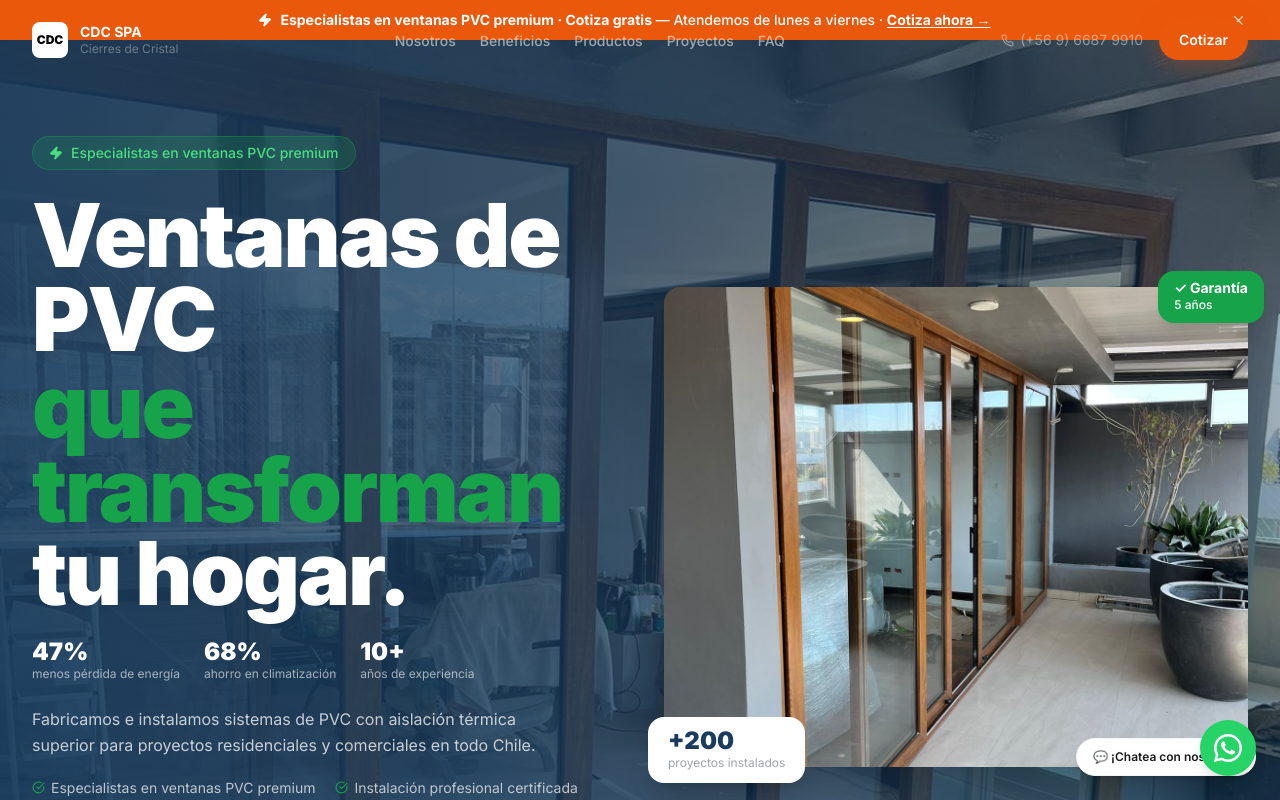
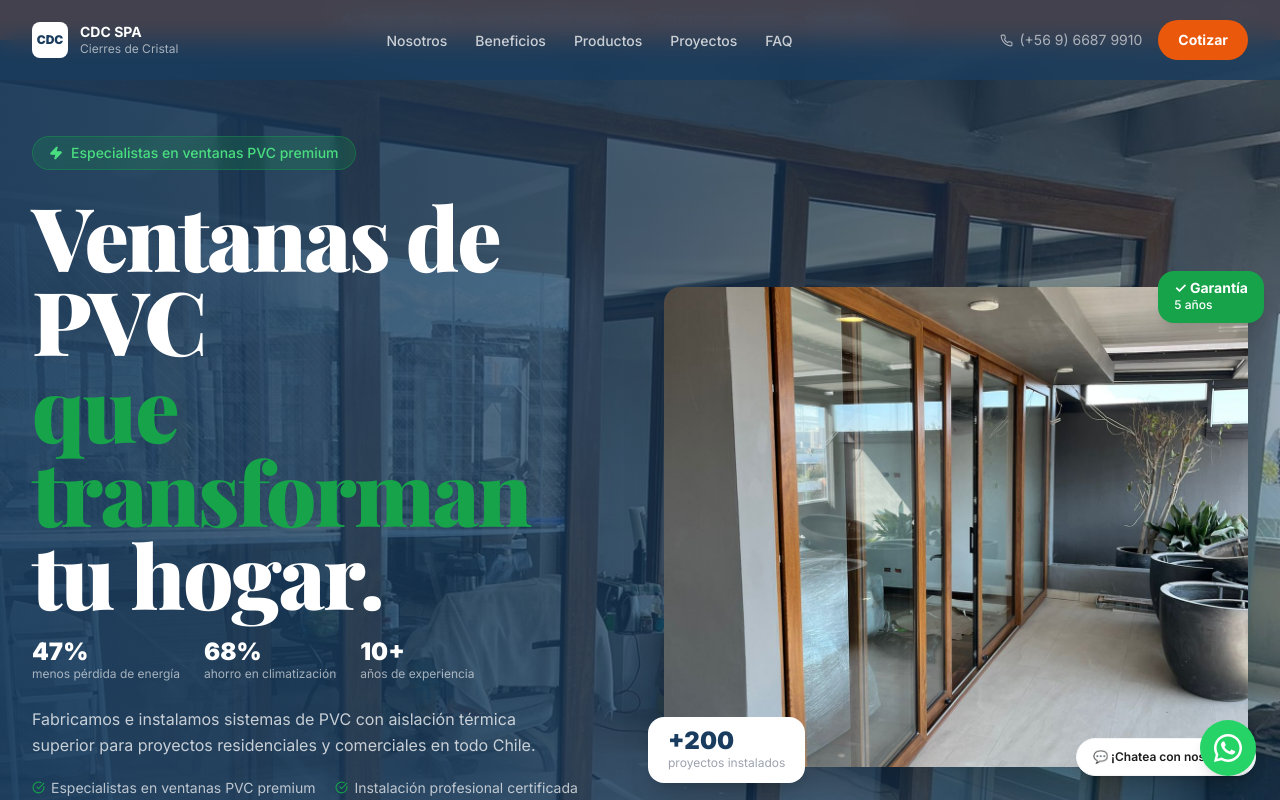
Before and after one commit to JuanJoContreras/landing.cdcspa.0, a Next.js app: page / in a window 1280 px wide. Shown: the top 800 px of the page. Built offline with nearby package versions, Linux system fonts and the light colour scheme.

Commit message:
feat: Playfair Display serif en hero y títulos de sección

```diff
--- a/src/app/globals.css
+++ b/src/app/globals.css
@@ -1,4 +1,4 @@
-@import url('https://fonts.googleapis.com/css2?family=Inter:wght@300;400;500;600;700;800;900&display=swap');
+@import url('https://fonts.googleapis.com/css2?family=Inter:wght@300;400;500;600;700;800;900&family=Playfair+Display:wght@700;800;900&display=swap');
 
 @tailwind base;
 @tailwind components;
@@ -21,7 +21,7 @@
   .btn-outline {
     @apply inline-flex items-center gap-2 border-2 border-white text-white hover:bg-white hover:text-[#1A3C5E] font-semibold px-7 py-3.5 rounded-full transition-all duration-200;
   }
-  .section-title { @apply text-3xl md:text-4xl lg:text-5xl font-bold text-[#1A3C5E] leading-tight; }
+  .section-title { @apply font-display text-3xl md:text-4xl lg:text-5xl font-bold text-[#1A3C5E] leading-tight; }
   .section-subtitle { @apply text-[#4A4A4A] text-lg md:text-xl leading-relaxed; }
   .card { @apply bg-white rounded-2xl p-6 shadow-[0_2px_20px_rgba(0,0,0,0.07)] hover:shadow-[0_8px_40px_rgba(26,60,94,0.15)] transition-all duration-300; }
   .input-field {
--- a/src/components/sections/FormSection.tsx
+++ b/src/components/sections/FormSection.tsx
@@ -89,11 +89,11 @@ export function FormSection() {
                 { step: "4", title: "Instalación profesional", desc: "Con garantía incluida" },
               ].map((item) => (
                 <li key={item.step} className="flex items-start gap-4">
-                  <div className="w-8 h-8 rounded-full bg-green-400/20 border border-[#EA580C]/30 text-[#EA580C] flex items-center justify-center text-sm font-bold shrink-0 mt-0.5">
+                  <div className="w-8 h-8 rounded-full bg-[#1A3C5E] text-white flex items-center justify-center text-sm font-bold shrink-0 mt-0.5">
                     {item.step}
                   </div>
                   <div>
-                    <p className="font-semibold text-white text-sm">{item.title}</p>
+                    <p className="font-semibold text-[#1A3C5E] text-sm">{item.title}</p>
                     <p className="text-[#8A8A8E] text-xs">{item.desc}</p>
                   </div>
                 </li>
--- a/src/components/sections/Hero.tsx
+++ b/src/components/sections/Hero.tsx
@@ -56,7 +56,7 @@ export function Hero() {
               initial={{ opacity: 0, y: 40 }}
               animate={{ opacity: 1, y: 0 }}
               transition={{ duration: 0.7, delay: 0.2 }}
-              className="font-black text-white leading-[0.95] tracking-tight mb-6"
+              className="font-display font-black text-white leading-[0.95] tracking-tight mb-6"
               style={{ fontSize: "clamp(3rem, 7vw, 5.5rem)" }}
             >
               Ventanas de PVC
--- a/src/components/sections/Navbar.tsx
+++ b/src/components/sections/Navbar.tsx
@@ -34,7 +34,9 @@ export function Navbar() {
       animate={{ y: 0 }}
       transition={{ duration: 0.5, ease: "easeOut" }}
       className={`fixed top-0 left-0 right-0 z-50 transition-all duration-300 ${
-        scrolled ? "bg-[#1A3C5E]/95 backdrop-blur-md shadow-lg" : "bg-transparent"
+        scrolled
+          ? "bg-[#1A3C5E] shadow-lg"
+          : "bg-[#1A3C5E]/80 backdrop-blur-md"
       }`}
     >
       <nav className="max-w-7xl mx-auto px-4 sm:px-6 lg:px-8">
@@ -47,24 +49,24 @@ export function Navbar() {
             className="flex items-center gap-3 shrink-0 group"
           >
             <div className="w-9 h-9 bg-white rounded-lg flex items-center justify-center group-hover:scale-105 transition-transform">
-              <span className="text-[#0A0A0A] font-black text-xs">CDC</span>
+              <span className="text-[#1A3C5E] font-black text-xs">CDC</span>
             </div>
             <div className="hidden sm:block">
               <p className="text-white font-bold text-sm leading-tight">CDC SPA</p>
-              <p className="text-white/35 text-xs">Cierres de Cristal</p>
+              <p className="text-white/60 text-xs">Cierres de Cristal</p>
             </div>
           </a>
 
-          {/* Desktop nav - centered */}
-          <ul className="hidden lg:flex items-center gap-6 flex-1 justify-center">
+          {/* Desktop nav */}
+          <ul className="hidden lg:flex items-center gap-7 flex-1 justify-center">
             {navLinks.map((link) => (
               <li key={link.href}>
                 <button
                   onClick={() => handleNavClick(link.href)}
-                  className="text-white/55 hover:text-white text-sm font-medium transition-colors duration-200 whitespace-nowrap relative group"
+                  className="text-white/75 hover:text-white text-sm font-medium transition-colors duration-200 whitespace-nowrap relative group"
                 >
                   {link.label}
-                  <span className="absolute -bottom-0.5 left-0 w-0 h-px bg-green-400 group-hover:w-full transition-all duration-300" />
+                  <span className="absolute -bottom-0.5 left-0 w-0 h-px bg-[#EA580C] group-hover:w-full transition-all duration-300" />
                 </button>
               </li>
             ))}
@@ -72,12 +74,13 @@ export function Navbar() {
 
           {/* Desktop right */}
           <div className="hidden md:flex items-center gap-4 shrink-0">
-            <a href="tel:+56966879910" className="flex items-center gap-1.5 text-white/45 hover:text-white/70 text-sm transition-colors whitespace-nowrap">
-              <Phone size={13} aria-hidden /> <span className="hidden xl:inline">{PHONE_DISPLAY}</span>
+            <a href="tel:+56966879910" className="flex items-center gap-1.5 text-white/60 hover:text-white text-sm transition-colors whitespace-nowrap">
+              <Phone size={13} aria-hidden />
+              <span className="hidden xl:inline">{PHONE_DISPLAY}</span>
             </a>
             <button
               onClick={() => handleNavClick("#cotizar")}
-              className="btn-primary text-sm px-5 py-2.5 transition-all whitespace-nowrap"
+              className="bg-[#EA580C] hover:bg-[#C2410C] text-white font-bold text-sm px-5 py-2.5 rounded-full transition-all whitespace-nowrap hover:-translate-y-0.5"
             >
               Cotizar
             </button>
@@ -86,7 +89,7 @@ export function Navbar() {
           {/* Mobile hamburger */}
           <button
             onClick={() => setMenuOpen(!menuOpen)}
-            className="md:hidden text-white/70 hover:text-white p-2 rounded-lg hover:bg-white/8 transition-colors shrink-0"
+            className="md:hidden text-white p-2 rounded-lg hover:bg-white/10 transition-colors shrink-0"
             aria-label={menuOpen ? "Cerrar menú" : "Abrir menú"}
           >
             {menuOpen ? <X size={20} /> : <Menu size={20} />}
@@ -102,25 +105,25 @@ export function Navbar() {
             animate={{ opacity: 1, height: "auto" }}
             exit={{ opacity: 0, height: 0 }}
             transition={{ duration: 0.22 }}
-            className="md:hidden bg-[#1A3C5E]/98 border-t border-white/10 overflow-hidden backdrop-blur-md"
+            className="md:hidden bg-[#1A3C5E] border-t border-white/10 overflow-hidden"
           >
             <div className="px-4 pt-2 pb-5 space-y-1">
               {navLinks.map((link) => (
                 <button
                   key={link.href}
                   onClick={() => handleNavClick(link.href)}
-                  className="block w-full text-left text-white/60 hover:text-white hover:bg-white/5 px-4 py-3 rounded-xl text-sm font-medium transition-colors"
+                  className="block w-full text-left text-white/75 hover:text-white hover:bg-white/10 px-4 py-3 rounded-xl text-sm font-medium transition-colors"
                 >
                   {link.label}
                 </button>
               ))}
               <div className="pt-3 flex flex-col gap-2">
-                <a href="tel:+56966879910" className="flex items-center gap-2 text-white/40 px-4 py-2 text-sm">
+                <a href="tel:+56966879910" className="flex items-center gap-2 text-white/50 px-4 py-2 text-sm">
                   <Phone size={13} /> {PHONE_DISPLAY}
                 </a>
                 <button
                   onClick={() => handleNavClick("#cotizar")}
-                  className="btn-primary w-full justify-center text-sm"
+                  className="bg-[#EA580C] text-white font-bold w-full py-3 rounded-full text-sm hover:bg-[#C2410C] transition-colors"
                 >
                   Solicitar Cotización
                 </button>
--- a/src/components/ui/UrgencyBanner.tsx
+++ b/src/components/ui/UrgencyBanner.tsx
@@ -17,30 +17,21 @@ export function UrgencyBanner() {
           transition={{ duration: 0.3 }}
           className="bg-[#EA580C] text-white text-xs sm:text-sm overflow-hidden"
           role="banner"
-          aria-label="Oferta especial"
         >
           <div className="max-w-7xl mx-auto px-4 sm:px-6 lg:px-8 py-2.5 flex items-center justify-between gap-3">
             <div className="flex items-center gap-2 flex-1 justify-center">
               <Zap size={14} className="fill-white shrink-0" aria-hidden />
-              <span className="font-medium text-center">
-                <strong>Especialistas en ventanas PVC premium · Cotiza gratis</strong> — Atendemos de lunes a viernes ·{" "}
+              <span className="font-medium text-center text-white">
+                <strong>Especialistas en ventanas PVC premium</strong> · Visita técnica gratuita ·{" "}
                 <button
-                  onClick={() => {
-                    document
-                      .querySelector("#cotizar")
-                      ?.scrollIntoView({ behavior: "smooth" });
-                  }}
-                  className="underline underline-offset-2 font-bold hover:no-underline"
+                  onClick={() => document.querySelector("#cotizar")?.scrollIntoView({ behavior: "smooth" })}
+                  className="underline underline-offset-2 font-bold hover:no-underline text-white"
                 >
                   Cotiza ahora →
                 </button>
               </span>
             </div>
-            <button
-              onClick={() => setVisible(false)}
-              className="text-white/80 hover:text-white shrink-0 p-0.5"
-              aria-label="Cerrar banner"
-            >
+            <button onClick={() => setVisible(false)} className="text-white/80 hover:text-white shrink-0 p-0.5" aria-label="Cerrar">
               <X size={15} />
             </button>
           </div>
--- a/tailwind.config.ts
+++ b/tailwind.config.ts
@@ -26,7 +26,7 @@ const config: Config = {
       },
       fontFamily: {
         sans: ["Inter", "system-ui", "sans-serif"],
-        display: ["Inter", "system-ui", "sans-serif"],
+        display: ["Playfair Display", "Georgia", "serif"],
       },
       backgroundImage: {
         "gradient-radial": "radial-gradient(var(--tw-gradient-stops))",
```
Also changed, not shown: src/components/sections/Gallery.tsx (+5 -5 lines).
